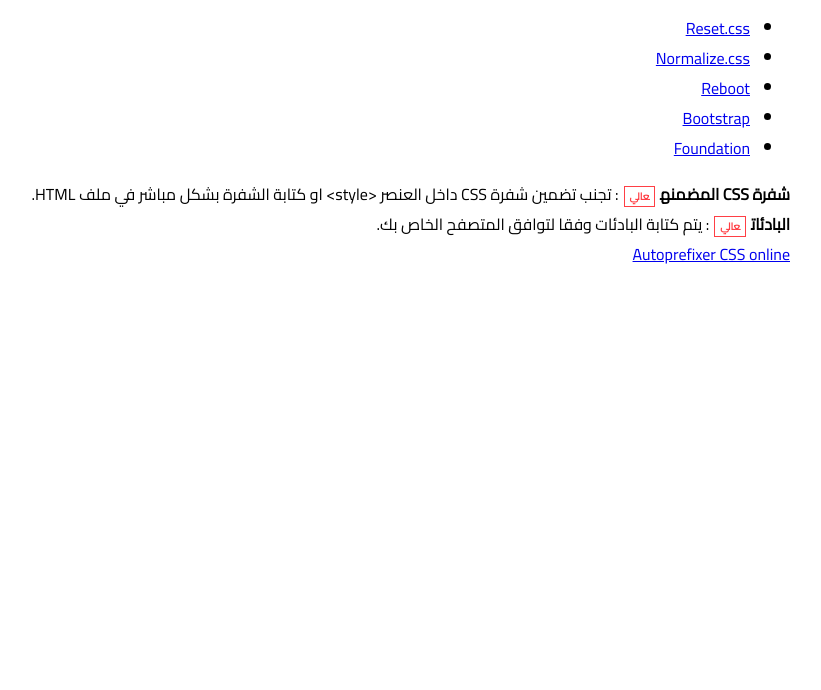
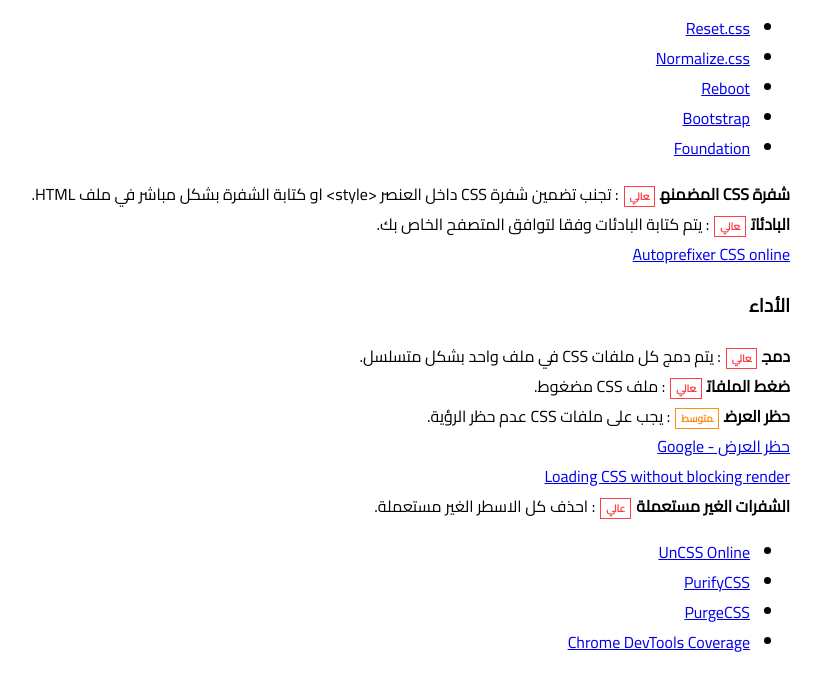
Before and after one commit to iAbdullahWaleed/FrontEnd-Checklist-de, a plain HTML site: page index.html in a window 1280 px wide. Shown: the part 6437-7127 px from the top of the page, without its empty margins (435-1256 px from the left). Drawn offline with Linux system fonts and the light colour scheme.

Commit message:
Update index.html

```diff
--- a/index.html
+++ b/index.html
@@ -203,13 +203,19 @@
         <span class="high-icon">شفرة CSS المضمنه</span><span>: تجنب تضمين شفرة CSS داخل العنصر &lt;style&gt; او كتابة الشفرة بشكل مباشر في ملف HTML.</span><br/>
         <span class="high-icon">البادئات</span><span>: يتم كتابة البادئات وفقا لتوافق المتصفح الخاص بك.</span><br/>
         <a href="https://autoprefixer.github.io/">Autoprefixer CSS online</a>
-
-
-
-
-
-
-
+        <h3>الأداء</h3>
+        <span class="high-icon">دمج</span><span>: يتم دمج كل ملفات CSS في ملف واحد بشكل متسلسل.</span><br/>
+        <span class="high-icon">ضغط الملفات</span><span>: ملف CSS مضغوط.</span><br/>
+        <span class="medium-icon">حظر العرض</span><span>: يجب على ملفات CSS عدم حظر الرؤية.</span><br/>
+        <a href="https://developers.google.com/web/fundamentals/performance/critical-rendering-path/render-blocking-css">حظر العرض - Google</a><br/>
+        <a href="https://keithclark.co.uk/articles/loading-css-without-blocking-render/">Loading CSS without blocking render</a><br/>
+        <span class="high-icon">الشفرات الغير مستعملة</span><span>: احذف كل الاسطر الغير مستعملة.</span>
+        <ul>
+            <li><a href="https://uncss-online.com/">UnCSS Online</a></li>
+            <li><a href="https://github.com/purifycss/purifycss">PurifyCSS</a></li>
+            <li><a href="https://github.com/FullHuman/purgecss">PurgeCSS</a></li>
+            <li><a href="https://developers.google.com/web/updates/2017/04/devtools-release-notes#coverage">Chrome DevTools Coverage</a></li>
+        </ul>
 
 
 
```
